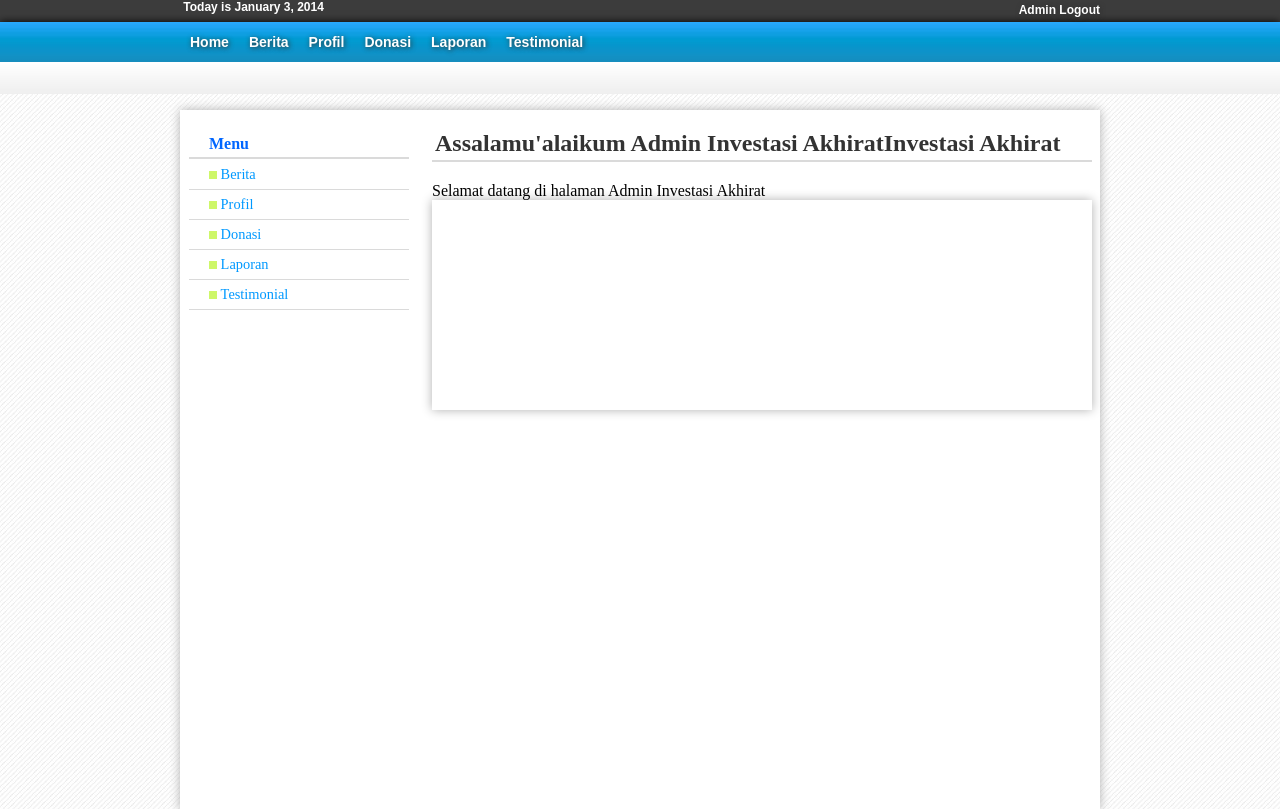
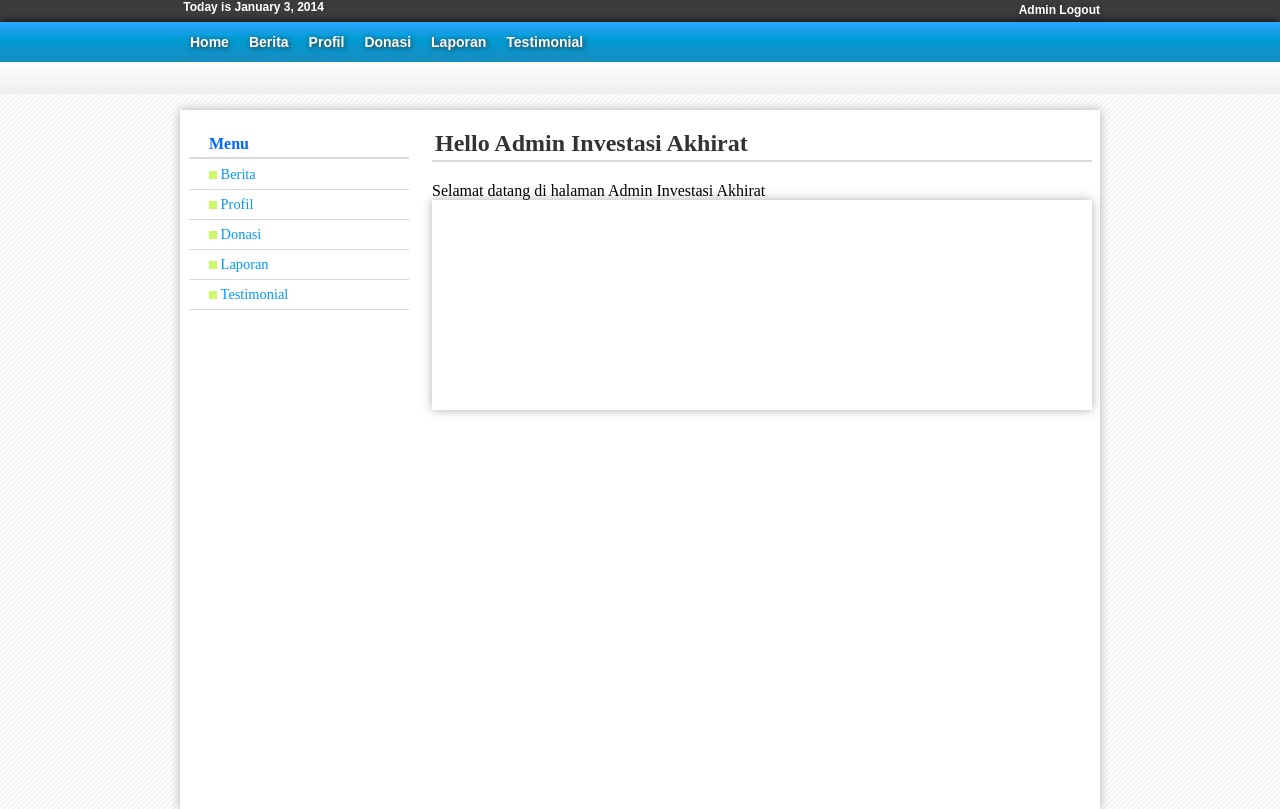
Before and after one commit to Mikroskil/InvestasiAkhirat, a PHP site: page /Administrator/AdminHome.php in a window 1280 px wide. Shown: the top 809 px of the page. Run offline with PHP 8.4, Linux system fonts and the light colour scheme; a user stored in the database is signed in; some libraries are stand-ins or nearby versions.

Commit message:
edit adminhome

```diff
--- a/Administrator/AdminHome.php
+++ b/Administrator/AdminHome.php
@@ -52,7 +52,7 @@ header("location:./loginpage.php");
     <!--End Sidebar-->
     <!--Start Web Content-->
     <div class="home_content">
-    	<h2 class="header">Assalamu'alaikum Admin Investasi Akhirat<?php echo $_SESSION['name']?></h2>
+    	<h2 class="header">Hello Admin <?php echo $_SESSION['name']?></h2>
         Selamat datang di halaman Admin <?php echo $judul;?>
         <div class="banner">
 
```
